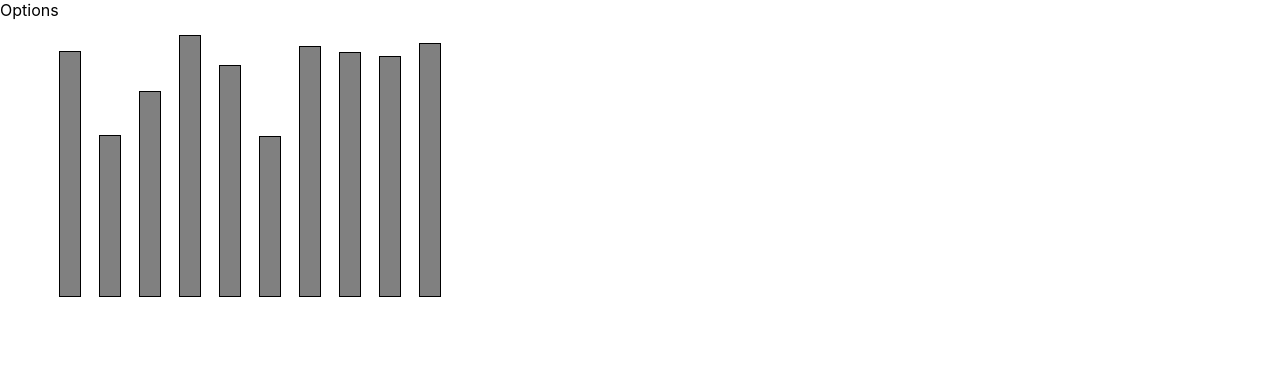
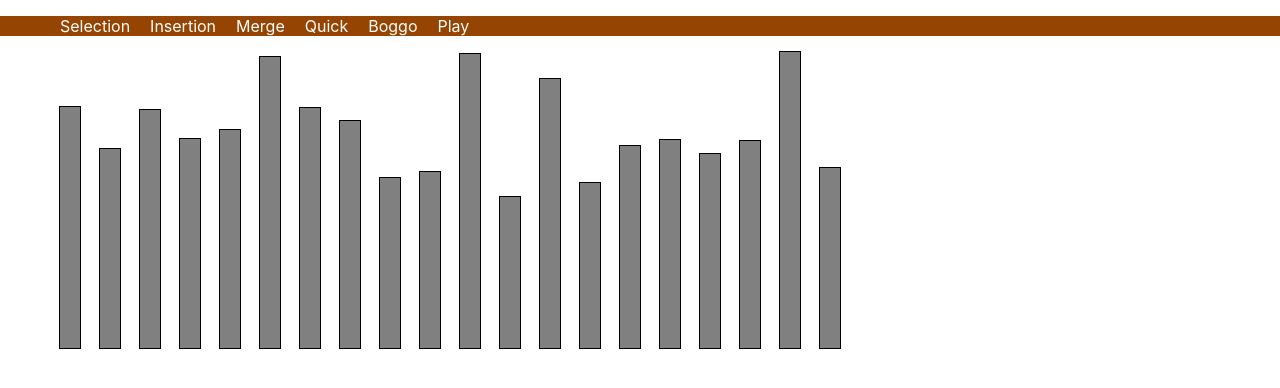
Before and after one commit to cgsnider/Sorting-Visualizer, a React (Create React App) app: page / in a window 1280 px wide. Shown: the top 388 px of the page. Built offline with nearby package versions, Linux system fonts and the light colour scheme.

Commit message:
Functioning OptionsBar

```diff
--- a/src/App.js
+++ b/src/App.js
@@ -1,14 +1,74 @@
-import React from "react";
+import React, { PureComponent } from "react";
 import RectangleCanvas from "./components/RectangleCanvas";
 import SelectionBar from "./components/SelectionBar";
+import "./stylings/Default.css";
 
-function App() {
-  return (
-    <div className="App">
-      <SelectionBar />
-      <RectangleCanvas />
-    </div>
-  );
+export class App extends PureComponent {
+  constructor(props) {
+    super(props);
+
+    this.state = {
+      arr: [],
+      min: 150,
+      max: 300,
+      arrLen: 20,
+      arrMinLen: 4,
+      arrMaxLen: 100,
+      newId: 0,
+      sortingMethod: null,
+      executingSort: false,
+    };
+  }
+
+  setSortingMethod = (method) => this.setState({ sortingMethod: method });
+
+  toggleExecutingSort = () =>
+    this.setState({ executingSort: !this.state.executingSort });
+
+  componentDidMount() {
+    this.resetArray();
+  }
+
+  resetArray = () => {
+    const { arrLen } = this.state;
+    let arrTemp = [];
+    for (let i = 0; i < arrLen; i++) {
+      arrTemp.push(this.generateElem());
+    }
+    this.setState({
+      arr: arrTemp,
+    });
+  };
+
+  generateElem = () => {
+    const { max, min, newId } = this.state;
+    let elem = new Elem(
+      Math.floor(Math.random() * (max - min + 1) + min),
+      Number.MAX_SAFE_INTEGER * Math.random()
+    );
+    return elem;
+  };
+
+  render() {
+    const { arr } = this.state;
+    return (
+      <div className="App">
+        <SelectionBar
+          arr={arr}
+          setSortingMethod={this.setSortingMethod}
+          toggleExecutingSort={this.toggleExecutingSort}
+        />
+        <RectangleCanvas arr={arr} />
+      </div>
+    );
+  }
+}
+
+class Elem {
+  constructor(value, id) {
+    this.value = value;
+    this.id = id;
+  }
 }
 
 export default App;
--- a/src/components/Rectangle.js
+++ b/src/components/Rectangle.js
@@ -1,11 +1,12 @@
 import React from "react";
-import "../stylings/Rectangle.css";
+import "../stylings/rectangle.css";
 
 function Rectangle({ height, width }) {
   const size = {
     height: `${height}px`,
     width: `${width}px`,
   };
+
   return <div className="rect" style={size}></div>;
 }
 
--- a/src/components/RectangleCanvas.js
+++ b/src/components/RectangleCanvas.js
@@ -1,43 +1,18 @@
-import React, { Component } from "react";
+import React from "react";
 import Rectangle from "./Rectangle";
 
-import "../stylings/RectangleCanvas.css";
-
-export class RectangleCanvas extends Component {
-  constructor(props) {
-    super(props);
-
-    this.state = {
-      rectList: [],
-      elementId: 0,
-    };
-
-    for (let i = 0; i < 10; i++) {
-      this.state.rectList.push(
-        new RectangleElem(this.state.elementId++, 150 + Math.random() * 150)
-      );
-    }
-    console.log(this.state.rectList);
-  }
-
-  render() {
-    return (
+function RectangleCanvas({ arr }) {
+  return (
+    <>
       <ul>
-        {this.state.rectList.map((elem) => (
-          <li key={elem.id}>{elem.jsx}</li>
+        {arr.map((elem) => (
+          <li key={elem.id}>
+            <Rectangle width={20} height={elem.value} />
+          </li>
         ))}
       </ul>
-    );
-  }
-}
-
-class RectangleElem {
-  constructor(id, height, width) {
-    this.id = id;
-    this.width = width ? width : 20;
-    this.height = height ? height : 200;
-    this.jsx = <Rectangle width={this.width} height={this.height} />;
-  }
+    </>
+  );
 }
 
 export default RectangleCanvas;
--- a/src/components/SelectionBar.js
+++ b/src/components/SelectionBar.js
@@ -1,8 +1,80 @@
 import React, { Component } from "react";
+import "../stylings/SelectionBar.css";
+import { selectionSort } from "./SortingButtons";
 
-export class SelectionBar extends Component {
+class SelectionBar extends Component {
+  constructor(props) {
+    super(props);
+
+    this.state = {
+      options: [
+        //new Option(name, is_a_sorting_method)
+        new Option("Selection", true),
+        new Option("Insertion", true),
+        new Option("Merge", true),
+        new Option("Quick", true),
+        new Option("Boggo", true),
+        new Option("Play", false),
+      ],
+    };
+  }
+
+  optionHandler = (newStatus, buttonIDX) => {
+    this.updateOptions(newStatus, buttonIDX);
+    this.updatesApp(newStatus, buttonIDX);
+  };
+
+  updatesApp = (newStatus, buttonIDX) => {
+    const { setSortingMethod, toggleExecutingSort } = this.props;
+    if (newStatus == "click") {
+      if (this.state.options[buttonIDX].name !== "Play") {
+        setSortingMethod(this.state.options[buttonIDX].name.toLowerCase());
+      } else {
+        toggleExecutingSort();
+      }
+    }
+  };
+
+  updateOptions = (newStatus, buttonIDX) => {
+    const optionsTemp = this.state.options.slice();
+    optionsTemp[buttonIDX] = new Option(
+      optionsTemp[buttonIDX].name,
+      optionsTemp[buttonIDX].isSorting,
+      newStatus
+    );
+    this.setState({ options: optionsTemp });
+  };
+
   render() {
-    return <header>Options</header>;
+    const { arr, setSortingMethod } = this.props;
+    const { options } = this.state;
+
+    return (
+      <header className="bar">
+        <ul>
+          {options.map((opt, id) => (
+            <li
+              key={id}
+              onMouseDown={() => this.optionHandler("click", id)}
+              onMouseUp={() => this.optionHandler("hover", id)}
+              onMouseOver={() => this.optionHandler("hover", id)}
+              onMouseLeave={() => this.optionHandler("norm", id)}
+              className={options[id].status}
+            >
+              {options[id].name}
+            </li>
+          ))}
+        </ul>
+      </header>
+    );
+  }
+}
+
+class Option {
+  constructor(name, isSorting, newStatus) {
+    this.name = name;
+    this.status = newStatus ? newStatus : "norm";
+    this.isSorting = isSorting;
   }
 }
 
--- /dev/null
+++ b/src/components/SortingButtons.js
@@ -0,0 +1,17 @@
+import React from "react";
+
+export const selectionSort = (arr) => {
+  console.log("selection Sort Excecuted");
+  // console.log("ran");
+  // console.log(arr);
+  // for (let i = 0; i < arr.length; i++) {
+  //   for (let j = i + 1; j < arr.length; j++) {
+  //     if (arr[j] < arr[i]) {
+  //       let temp = arr[j];
+  //       arr[j] = arr[i];
+  //       arr[i] = temp;
+  //     }
+  //   }
+  // }
+  // console.log(arr);
+};
--- a/src/stylings/OptionBar.css
+++ /dev/null
@@ -1,3 +0,0 @@
-OptionBar {
-  background-color: blue;
-}
--- /dev/null
+++ b/src/stylings/SelectionBar.css
@@ -0,0 +1,27 @@
+.bar {
+  display: block;
+  width: 100%;
+  height: 100%;
+  background: rgb(150, 68, 1);
+  color: white;
+}
+
+.norm {
+  color: white;
+}
+
+.hover {
+  color: grey;
+}
+
+.click {
+  color: black;
+}
+
+.unselectable {
+  -moz-user-select: none;
+  -khtml-user-select: none;
+  -webkit-user-select: none;
+  -ms-user-select: none;
+  user-select: none;
+}
```
Also changed, not shown: src/stylings/Default.css (renamed from src/stylings/RectangleCanvas.css).
